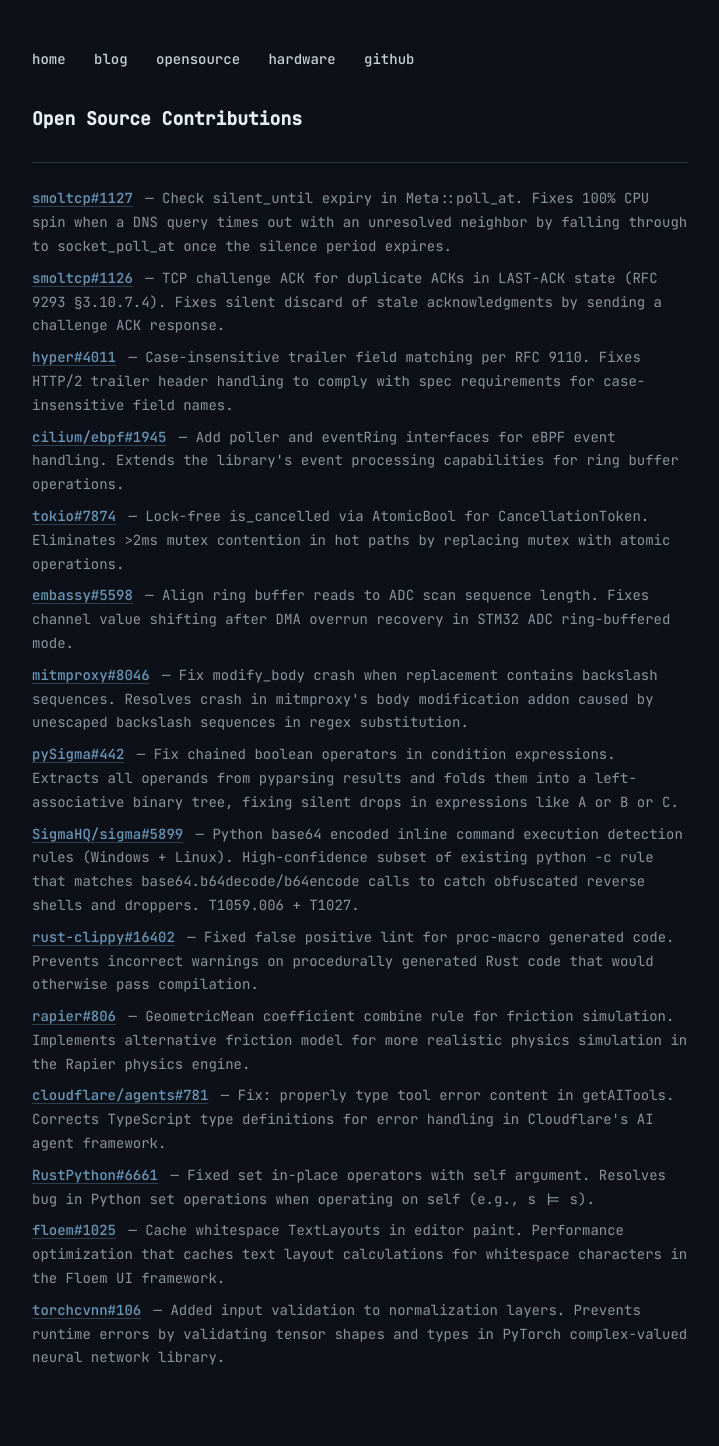
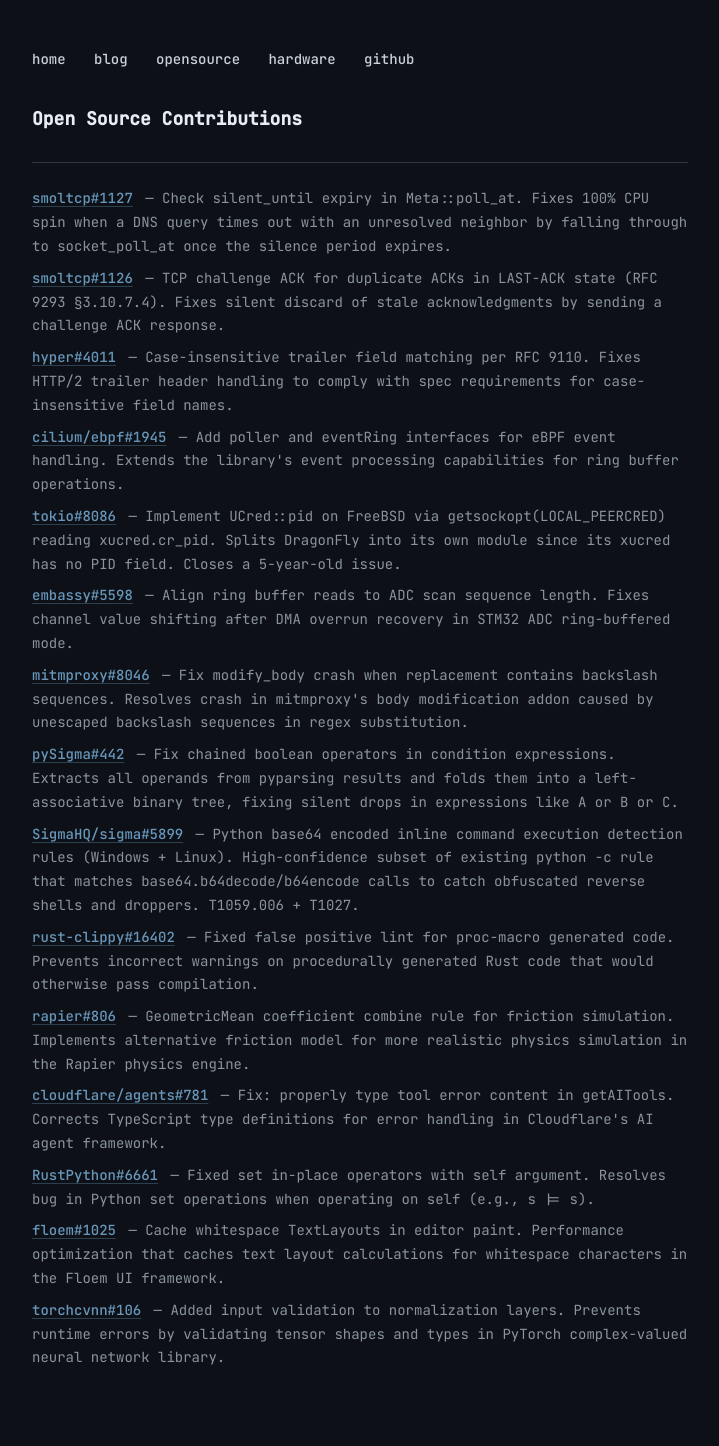
Before and after one commit to HueCodes/HueCodes.github.io, a Jekyll site: the page built from opensource.md, in a window 1280 px wide. Shown: the whole page, without its empty margins (280-999 px from the left). Built offline with Jekyll 4.4.1, drawn with Linux system fonts in a browser that asks for light colours.

Commit message:
opensource: swap tokio#7874 for tokio#8086 (FreeBSD UCred::pid)

```diff
--- a/opensource.md
+++ b/opensource.md
@@ -39,8 +39,8 @@ title: open source
   </div>
 
   <div class="project">
-    <a href="https://github.com/tokio-rs/tokio/pull/7874">tokio#7874</a>
-    <span>Lock-free is_cancelled via AtomicBool for CancellationToken. Eliminates >2ms mutex contention in hot paths by replacing mutex with atomic operations.</span>
+    <a href="https://github.com/tokio-rs/tokio/pull/8086">tokio#8086</a>
+    <span>Implement UCred::pid on FreeBSD via getsockopt(LOCAL_PEERCRED) reading xucred.cr_pid. Splits DragonFly into its own module since its xucred has no PID field. Closes a 5-year-old issue.</span>
   </div>
 
   <div class="project">
```
